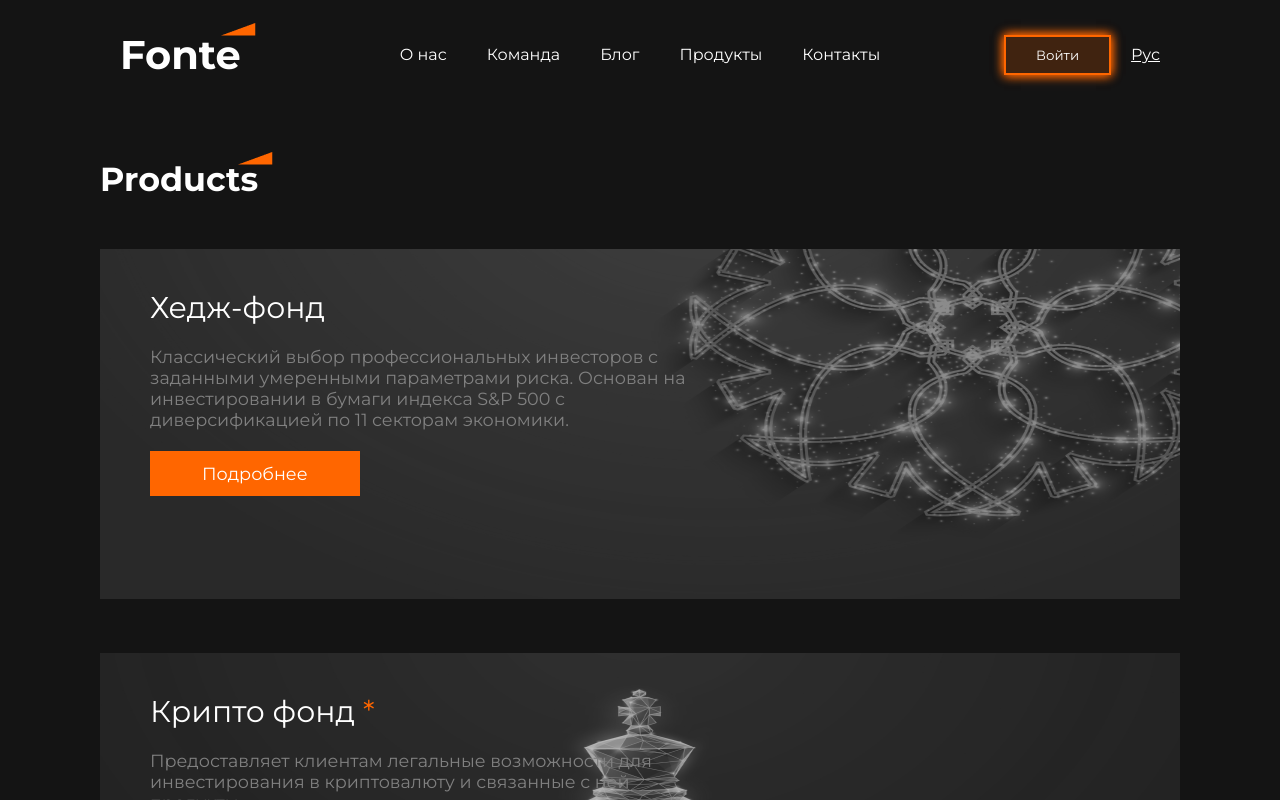
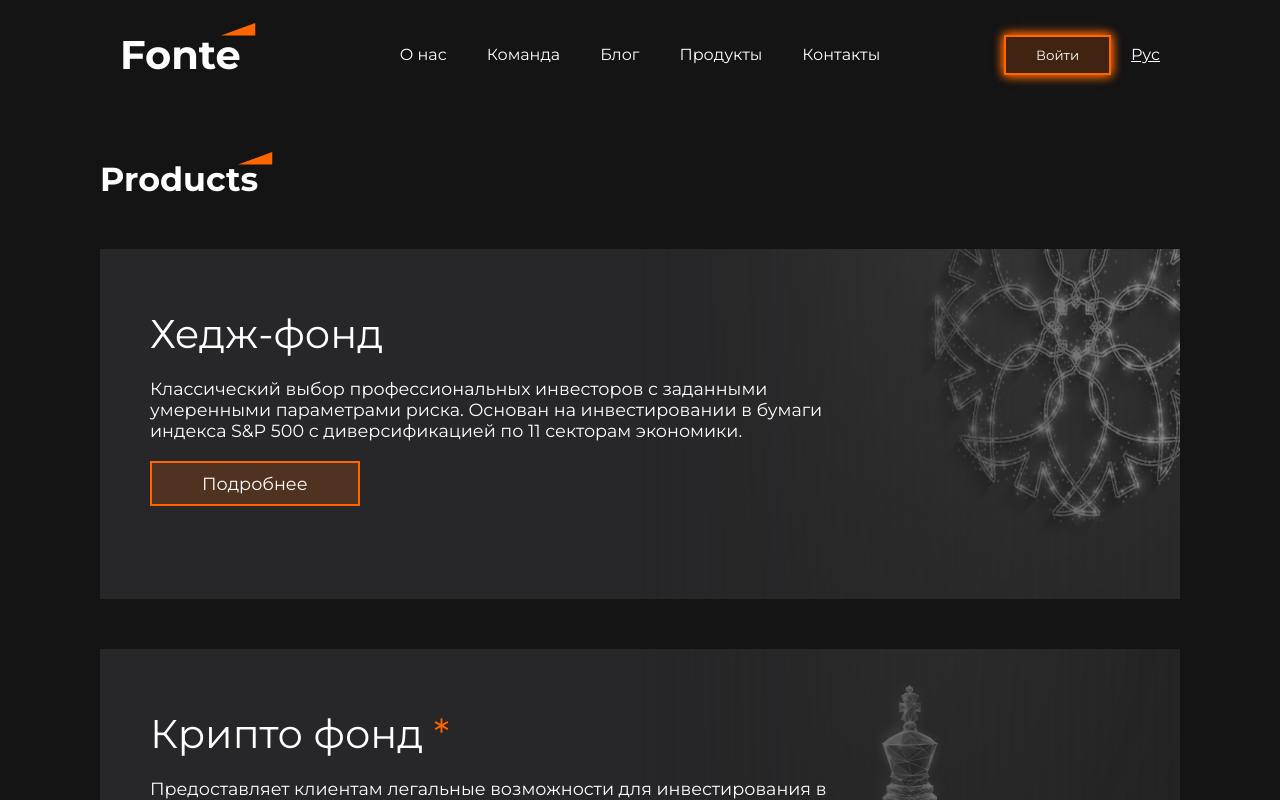
Before and after one commit to Fariza77/All-project, a React (Vite) app in the folder react-project/: page /products in a window 1280 px wide. Shown: the top 800 px of the page. Built offline with nearby package versions, Linux system fonts and the light colour scheme.

Commit message:
products page

```diff
--- a/react-project/src/components/Products/ProductsInfo.jsx
+++ b/react-project/src/components/Products/ProductsInfo.jsx
@@ -6,7 +6,9 @@ export default function ProductsInfo(props) {
       <div className="inner-product-info">
         {props.children}
       </div>
-      <img src={props.image} />
+      <div className='image-wrapper'>
+        <img src={props.image} />
+      </div>
     </div>
   )
 }
--- a/react-project/src/components/Products/style.scss
+++ b/react-project/src/components/Products/style.scss
@@ -4,43 +4,78 @@
   padding: 50px 100px;
   position: relative;
 
-  .component-wrapper {
-    img {
-      width: 100%;
-      height: 350px;
-      margin-top: 50px;
-      filter: grayscale(100%) brightness(80%) contrast(0.8);
+  .products-info-wrapper {
+    position: relative;
+    height: 350px;
+    overflow: hidden;
+    background-color: #272628;
+    margin: 50px 0;
 
-      &:hover {
-        filter: grayscale(0);
+    .inner-product-info {
+      position: absolute;
+      z-index: 2;
+      top: 10px;
+      left: 50px;
+
+      h2 {
+        color: $light;
+        margin-bottom: 20px;
+        font-size: 2.5em;
+
+        span {
+          color: $warning;
+        }
+      }
+
+      p {
+        margin-bottom: 20px;
+        font-size: 1.1em;
+        line-height: 1.2em;
+        width: 70%;
+        color: $light;
+      }
+
+      button {
+        padding: 10px 50px;
+        box-shadow: 0 0 0 0;
+        background-color: $warning-t;
+        font-size: 1.1em;
+
+        &:hover {
+          background-color: $warning;
+        }
       }
     }
-  }
 
-  .inner-product-info {
-    position: absolute;
-    z-index: 2;
-    margin-top: 40px;
-    margin-left: 50px;
-    h2 {
-      color: $light;
-      margin-bottom: 20px;
-      span {
-        color: $warning;
+    .image-wrapper {
+      width: 50%;
+      float: right;
+
+      mask-image: linear-gradient(to right, #43414800, #43414880, #434148);
+      mask-position: center;
+      mask-size: cover;
+      mask-repeat: no-repeat;
+
+      -webkit-mask-image: linear-gradient(to right, #43414800, #43414880, #434148);
+      -webkit-mask-position: center;
+      -webkit-mask-size: cover;
+      -webkit-mask-repeat: no-repeat;
+
+      img {
+        width: 100%;
+        height: 350px;
+        filter: grayscale(100%) brightness(80%) contrast(0.8);
       }
     }
-    p {
-      margin-bottom: 20px;
-      font-size: 1.1em;
-      line-height: 1.2em;
-      width: 50%;
-      color: gray;
-    }
-    button {
-      padding: 10px 50px;
-      box-shadow: 0 0 0 0;
-      background-color: $warning;
-      font-size: 1.1em;
+
+    &:hover {
+      background-color: #434148;
+
+      .image-wrapper {
+        img {
+          filter: grayscale(0);
+        }
+      }
     }
   }
 
```
